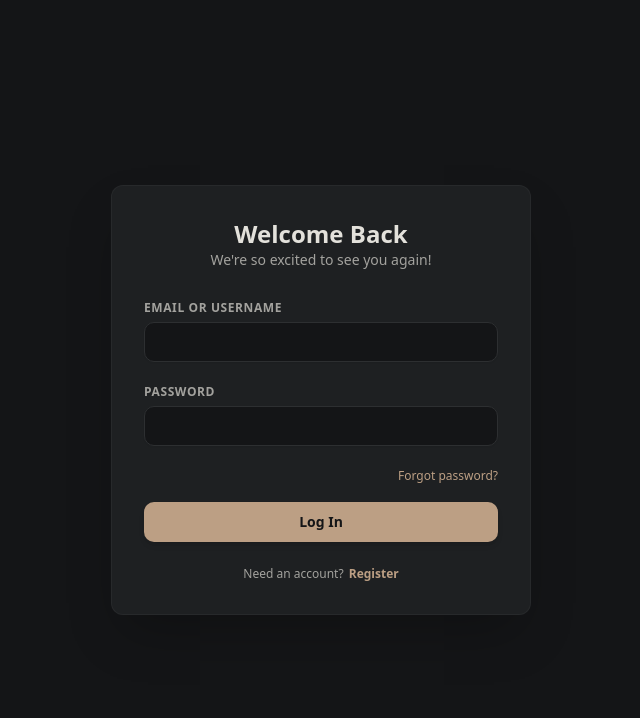
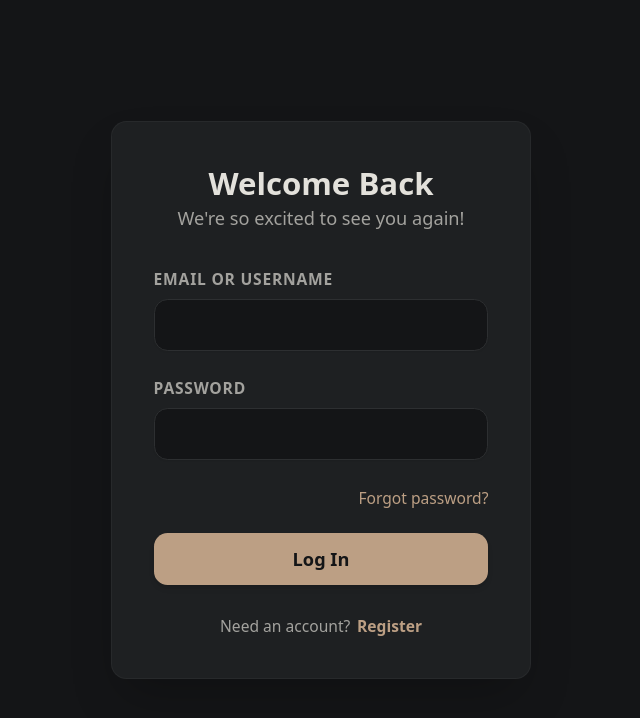
Before and after one commit to sabinsubediofficial/Nigord, a React (Vite) app: page /login in a window 1280 px wide. Shown: the top 718 px of the page, without its empty margins (319-959 px from the left). Built offline with nearby package versions, Linux system fonts and the light colour scheme; no server answers; the HTML template or start-up script is replaced by a standard one.

Commit message:
Remove vertical line in voice channel list and scale application text size by 30%

```diff
--- a/src/index.css
+++ b/src/index.css
@@ -1,6 +1,10 @@
 @tailwind base;
 @tailwind components;
 @tailwind utilities;
+
+html {
+  font-size: 130% !important;
+}
 
 @layer base {
   :root {
--- a/src/pages/HomePage.tsx
+++ b/src/pages/HomePage.tsx
@@ -1333,7 +1333,7 @@ export default function HomePage() {
 
                           {/* Participant List */}
                           {participants.length > 0 && (
-                            <div className="ml-6 pl-2.5 border-l border-[#2d2f31] space-y-1 my-1 animate-in slide-in-from-top-1 duration-150">
+                            <div className="ml-6 pl-2.5 space-y-1 my-1 animate-in slide-in-from-top-1 duration-150">
                               {participants.map(p => {
                                 const isUserSpeaking = p.user_id === user?.id
                                   ? (speakingUsers[user?.id || 'local'] || speakingUsers['local'])
```
